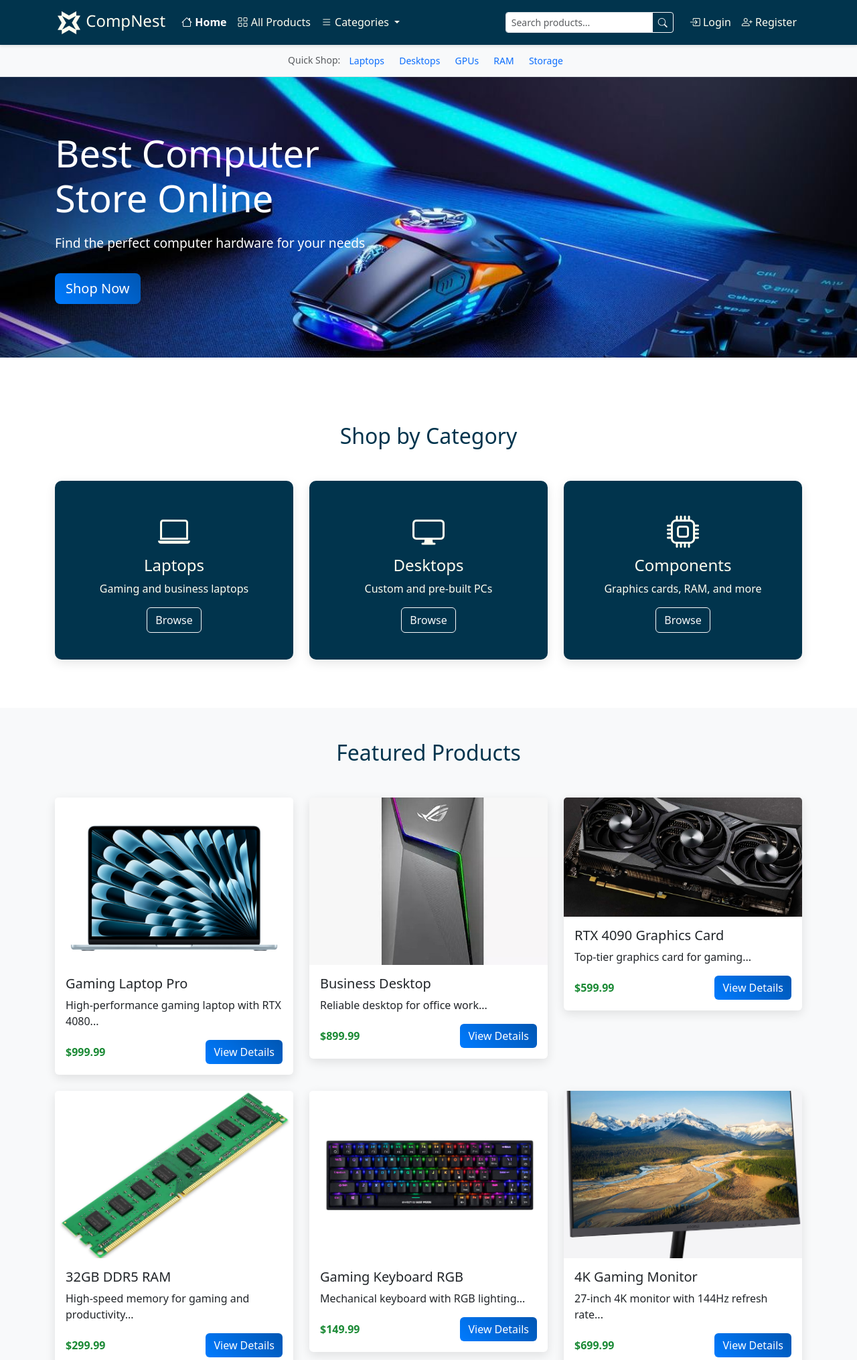
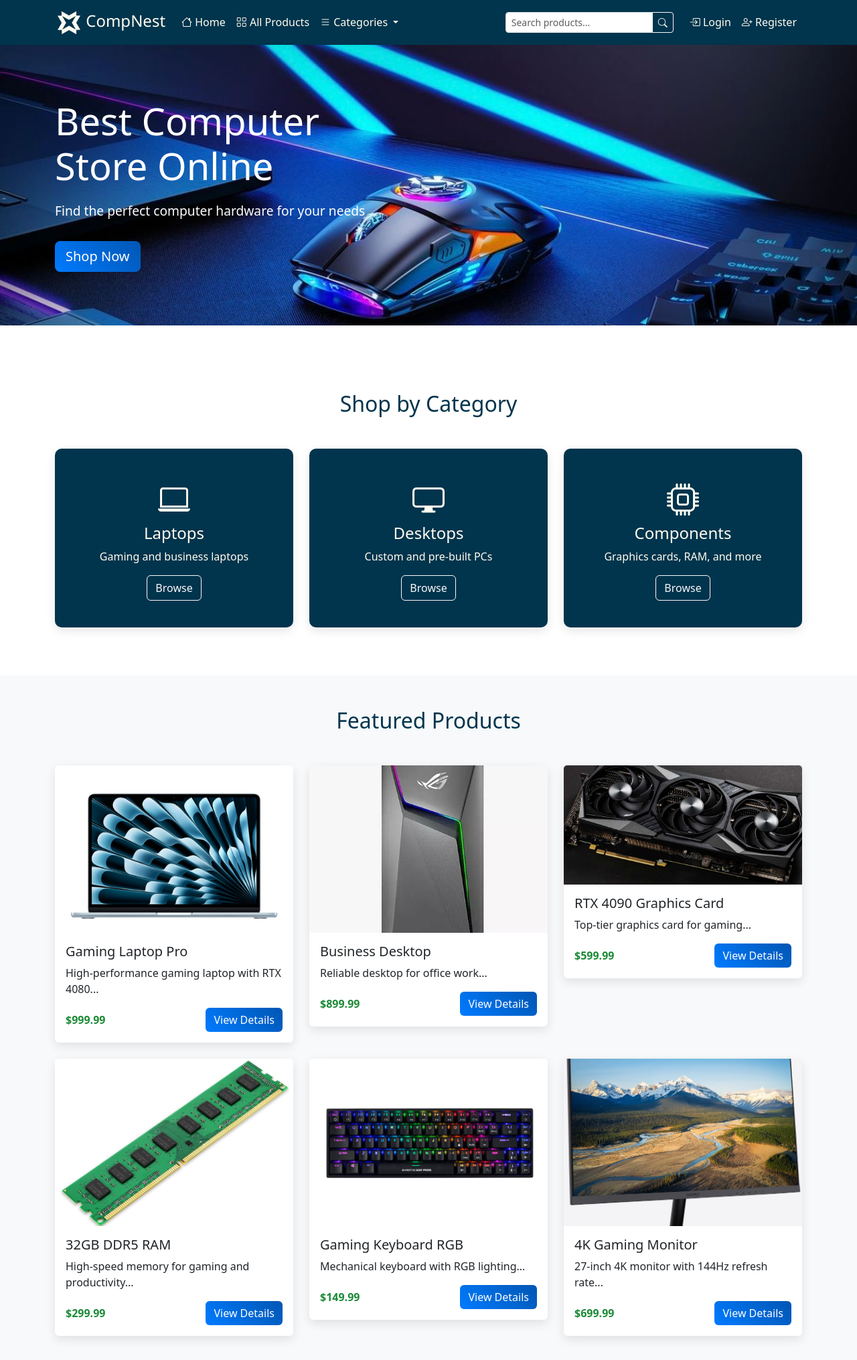
Before and after one commit to JayPatel-wd/CompNest, a PHP site: page /index.php in a window 1280 px wide. Shown: the top 2031 px of the page at 67% size. Run offline with PHP 8.4, Linux system fonts and the light colour scheme; data comes from the database, SQL or seed files in the repository; some libraries are stand-ins or nearby versions.

Commit message:
hero-section changed

```diff
--- a/css/style.css
+++ b/css/style.css
@@ -227,6 +227,29 @@ footer a:hover {
 .card.bg-info {
     background: linear-gradient(45deg, #17a2b8, #138496) !important;
 }
+.dropdown-menu {
+    box-shadow: 0 4px 6px rgba(0, 0, 0, 0.1);
+    border: none;
+}
+
+.dropdown-item {
+    transition: background-color 0.2s;
+}
+
+.dropdown-item:hover {
+    background-color: #f8f9fa;
+}
+
+#cart-count {
+    font-size: 0.7rem;
+    animation: pulse 2s infinite;
+}
+
+@keyframes pulse {
+    0% { transform: translate(-50%, -50%) scale(1); }
+    50% { transform: translate(-50%, -50%) scale(1.1); }
+    100% { transform: translate(-50%, -50%) scale(1); }
+}
 
 /* Responsive Design */
 @media (max-width: 768px) {
--- a/includes/header.php
+++ b/includes/header.php
@@ -120,60 +120,3 @@
         </div>
     </div>
 </nav>
-
-<!-- Quick Categories Banner (Optional - shows on homepage) -->
-<?php if (basename($_SERVER['PHP_SELF']) == 'index.php'): ?>
-<div class="bg-light py-2 border-bottom">
-    <div class="container">
-        <div class="row text-center">
-            <div class="col">
-                <small class="text-muted">Quick Shop:</small>
-                <a href="products.php?category=laptops" class="btn btn-link btn-sm text-decoration-none">Laptops</a>
-                <a href="products.php?category=desktops" class="btn btn-link btn-sm text-decoration-none">Desktops</a>
-                <a href="products.php?category=graphic_cards" class="btn btn-link btn-sm text-decoration-none">GPUs</a>
-                <a href="products.php?category=memories" class="btn btn-link btn-sm text-decoration-none">RAM</a>
-                <a href="products.php?category=storage" class="btn btn-link btn-sm text-decoration-none">Storage</a>
-            </div>
-        </div>
-    </div>
-</div>
-<?php endif; ?>
-
-<style>
-.custom-navbar {
-    box-shadow: 0 2px 4px rgba(0,0,0,.1);
-}
-
-.navbar-nav .nav-link.active {
-    font-weight: 600;
-    color: #fff !important;
-}
-
-.navbar-nav .nav-link:hover {
-    color: #f8f9fa !important;
-}
-
-.dropdown-menu {
-    box-shadow: 0 4px 6px rgba(0, 0, 0, 0.1);
-    border: none;
-}
-
-.dropdown-item {
-    transition: background-color 0.2s;
-}
-
-.dropdown-item:hover {
-    background-color: #f8f9fa;
-}
-
-#cart-count {
-    font-size: 0.7rem;
-    animation: pulse 2s infinite;
-}
-
-@keyframes pulse {
-    0% { transform: translate(-50%, -50%) scale(1); }
-    50% { transform: translate(-50%, -50%) scale(1.1); }
-    100% { transform: translate(-50%, -50%) scale(1); }
-}
-</style>
```
